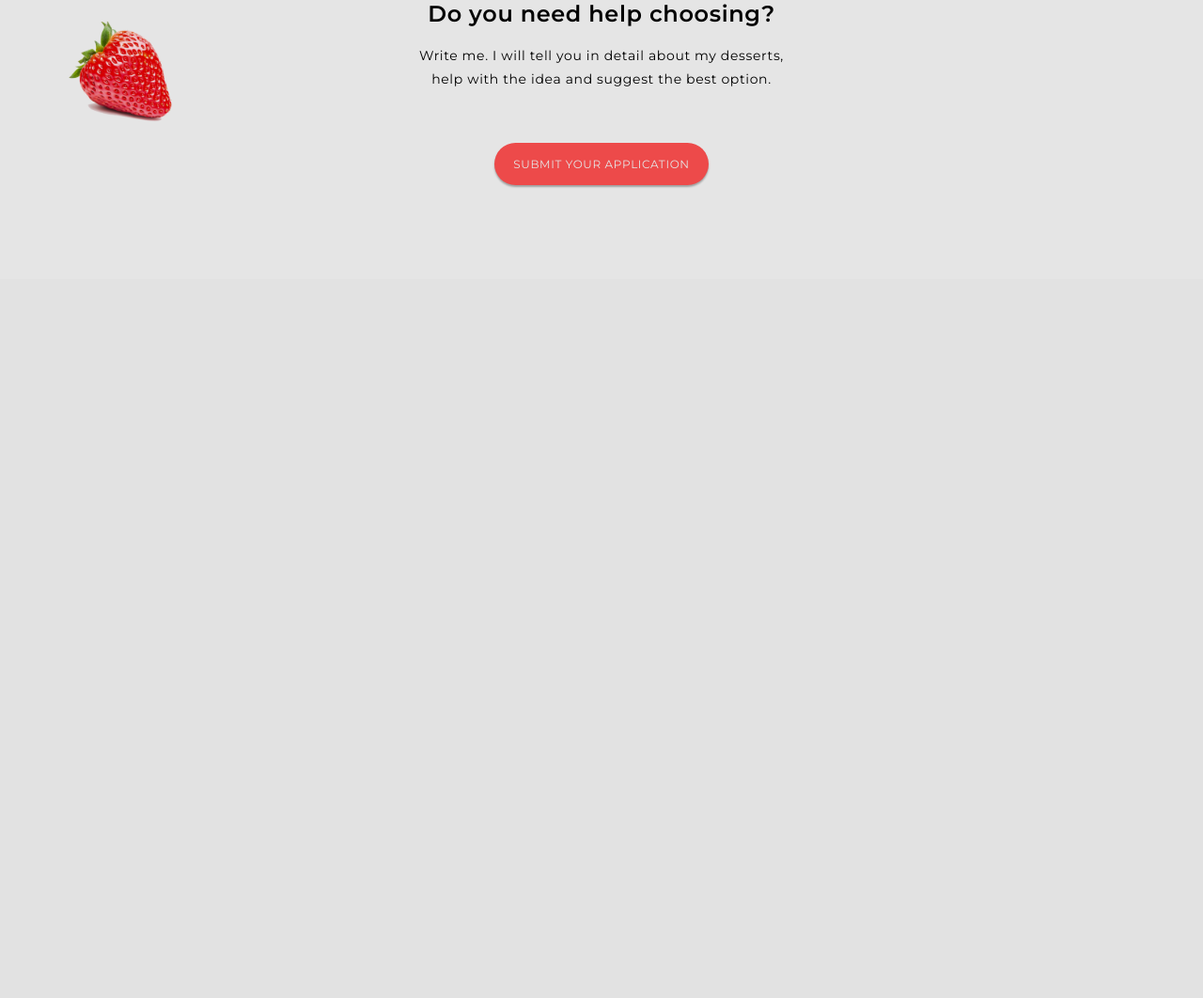
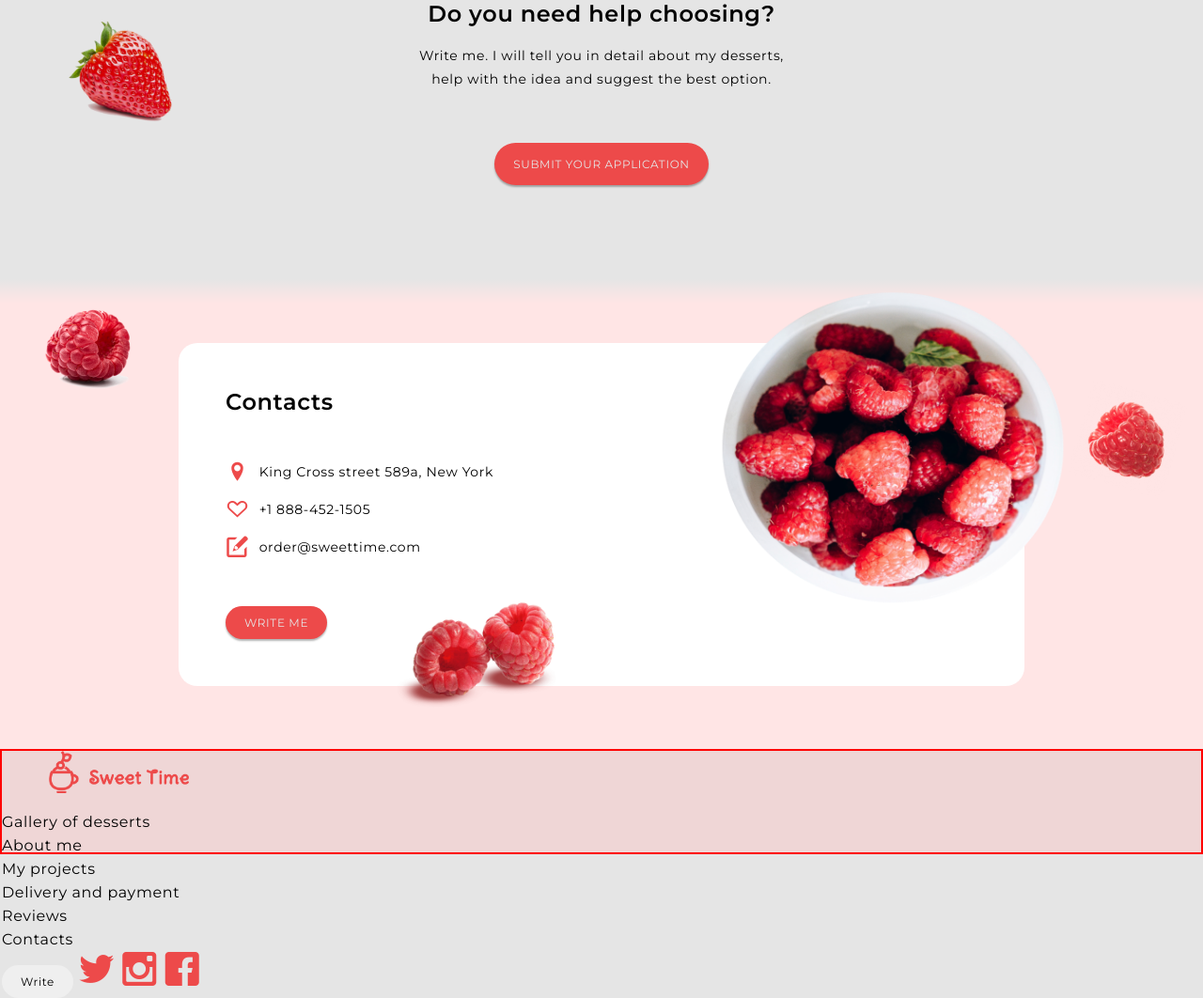
Before and after one commit to HalyYampolska/sweet-time, a PHP site: page / in a window 1280 px wide. Shown: the part 4118-5180 px from the top of the page at 94% size. Before the commit the page ends 4318 px from the top, so only its background shows below. Run offline with PHP 8.4, Linux system fonts and the light colour scheme; some web fonts are replaced.

Commit message:
Build contact

```diff
--- a/css/style.css
+++ b/css/style.css
@@ -376,3 +376,68 @@ i {
     width: 17rem;
     top: 70rem;
     left: 5rem; }
+
+.contacts {
+  position: relative;
+  width: auto;
+  height: 50rem;
+  background: linear-gradient(0deg, #ffe5e5, #ffe5e5 95%, rgba(255, 229, 229, 0) 100%);
+  -webkit-gradient: linear, left bottom, left top, from(#ffe5e5), color-stop(95%, #ffe5e5), to(rgba(255, 229, 229, 0));
+  display: flex; }
+  .contacts__cup {
+    width: 50rem;
+    position: absolute;
+    right: 8rem; }
+  .contacts__berry--1 {
+    position: absolute;
+    width: 22rem;
+    top: 25rem;
+    left: 40rem; }
+  .contacts__berry--2 {
+    position: absolute;
+    width: 14rem;
+    transform: rotate(260deg);
+    top: 10rem;
+    right: 1rem; }
+  .contacts__berry--3 {
+    position: absolute;
+    width: 10rem;
+    top: 3rem;
+    left: 4.5rem; }
+  .contacts__heading {
+    text-align: start;
+    padding-bottom: 5rem; }
+  .contacts__adress {
+    display: flex;
+    background: #FFFFFF;
+    border-radius: 20px;
+    flex-direction: column;
+    justify-items: start;
+    justify-content: start;
+    justify-items: center;
+    width: 90rem;
+    margin: auto;
+    padding: 5rem 0 5rem 5rem; }
+    .contacts__adress--block {
+      display: flex;
+      align-items: center;
+      justify-items: start; }
+      .contacts__adress--block-icon {
+        font-size: 2.5rem;
+        padding-bottom: 1.5rem; }
+      .contacts__adress--block-text {
+        padding-left: 1rem;
+        padding-bottom: 1.5rem; }
+  .contacts__btn {
+    display: flex;
+    align-self: baseline;
+    margin-top: 3.5rem;
+    box-shadow: var(--shadow-dark);
+    background-color: var(--color-icon);
+    color: var(--color-background);
+    text-transform: uppercase; }
+
+.footer {
+  height: 14vh;
+  background-color: var(--color-block);
+  border: 2px solid red; }
--- a/index.html
+++ b/index.html
@@ -245,6 +245,72 @@
 
             </section>
 
+            <section class="contacts">
+
+                <img src="img/berry-main.png" alt="cup of berry" class="contacts__cup">
+
+                <div class="contacts__berry">
+
+                    <img src="img/berry-1.png" alt="berry-1" class="contacts__berry--1">
+
+                    <img src="img/berry-2.png" alt="berry-2" class="contacts__berry--2">
+
+                    <img src="img/berry-3.png" alt="berry-3" class="contacts__berry--3">
+
+                </div>
+
+
+                <div class="contacts__adress">
+                <h2 class="contacts__heading">
+                    Contacts
+                </h2>
+
+
+                <div class="contacts__adress--block">
+                    <i class="icon-location-pin contacts__adress--block-icon"></i>
+                    <p class="contacts__adress--block-text">King Cross street 589a, New York<p>
+                </div>
+
+                <div class="contacts__adress--block">
+                    <i class="icon-heart-outlined contacts__adress--block-icon"></i>
+                    <p class="contacts__adress--block-text">+1 888-452-1505<p>
+                </div>
+
+                <div class="contacts__adress--block">
+                    <i class="icon-new-message contacts__adress--block-icon"></i>
+                    <p class="contacts__adress--block-text">order@sweettime.com<p>
+                </div>
+
+                <button class="btn contacts__btn">Write me</button>
+                </div>
+
+
+            </section>
+
+            <footer class="footer">
+                <img src="img/logo.png" alt="Logo" class="header__logo">
+                <div class="footer__text--1">
+                    <ul>
+                        <li>Gallery of desserts</li>
+                        <li>About me</li>
+                        <li>My projects</li>
+                    </ul>
+                </div>
+                <div class="footer__text--2">
+                    <ul>
+                        <li>Delivery and payment</li>
+                        <li>Reviews</li>
+                        <li>Contacts</li>
+                    </ul>
+                </div>
+
+                <button class="btn footer__btn">Write</button>
+
+                <i class="icon-twitter"></i>
+                <i class="icon-instagram"></i>
+                <i class="icon-facebook"></i>
+            </footer>
+
         </dev>
     </body>
 </html>
--- /dev/null
+++ b/sass/_contacts.scss
@@ -0,0 +1,94 @@
+
+.contacts {
+    position: relative;
+
+    width: auto;
+    height: 50rem;
+    background: linear-gradient(0deg, rgb(255, 229, 229), rgb(255, 229, 229) 95%, rgba(255,229,229,0) 100%);
+    -webkit-gradient: (linear, left bottom, left top, from(rgb(255, 229, 229)), color-stop(95%, rgb(255, 229, 229)), to(rgba(255,229,229,0)));
+
+    display: flex;
+
+    &__cup {
+        width: 50rem;
+
+        position: absolute;
+        right: 8rem;
+    }
+
+    &__berry--1 {
+        position: absolute;
+        width: 22rem;
+        top: 25rem;
+        left: 40rem;
+    }
+
+    &__berry--2 {
+        position: absolute;
+
+        width: 14rem;
+        transform: rotate(260deg);
+
+        top: 10rem;
+        right: 1rem;
+
+    }
+
+    &__berry--3 {
+        position: absolute;
+
+        width: 10rem;
+
+        top: 3rem;
+        left: 4.5rem;
+
+    }
+
+    &__heading {
+        text-align: start;
+        padding-bottom: 5rem;
+    }
+
+    &__adress {
+        display: flex;
+        background: #FFFFFF;
+        border-radius: 20px;
+        flex-direction: column;
+        justify-items: start;
+        justify-content: start;
+        justify-items: center;
+
+        width: 90rem;
+        margin: auto;
+        padding: 5rem 0 5rem 5rem;
+
+
+        &--block {
+            display: flex;
+            align-items: center;
+            justify-items: start;
+
+            &-icon {
+                font-size: 2.5rem;
+                padding-bottom: 1.5rem;
+            }
+
+            &-text {
+                padding-left: 1rem;
+                padding-bottom: 1.5rem;
+            }
+        }
+    }
+
+    &__btn {
+        display: flex;
+        align-self: baseline;
+        margin-top: 3.5rem;
+
+        box-shadow: var(--shadow-dark);
+        background-color: var(--color-icon);
+        color: var(--color-background);
+
+        text-transform: uppercase;
+    }
+}
--- /dev/null
+++ b/sass/_footer.scss
@@ -0,0 +1,5 @@
+.footer {
+    height: 14vh;
+    background-color: var(--color-block);
+    border: 2px solid red;
+}
--- a/sass/main.scss
+++ b/sass/main.scss
@@ -7,3 +7,5 @@
 @import "portfolio";
 @import "shipping";
 @import "reviews";
+@import "contacts";
+@import "footer";
```
